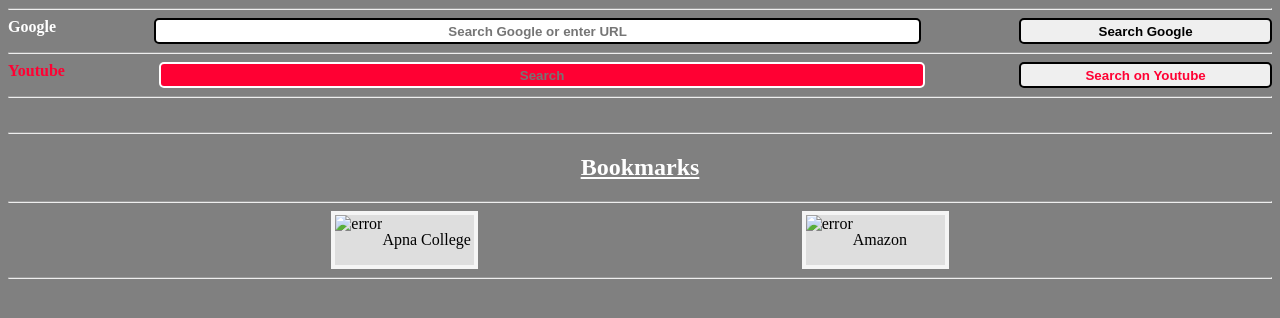
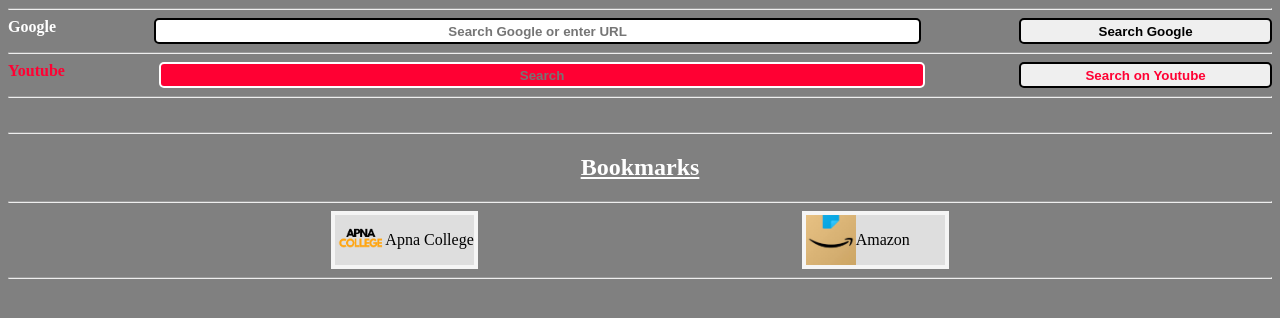
Before and after one commit to karu2411/All-Search-In-One, a plain HTML site: page index.html in a window 1280 px wide. Drawn offline with Linux system fonts and the light colour scheme.

Commit message:
Update index.html

```diff
--- a/index.html
+++ b/index.html
@@ -32,14 +32,14 @@
     <div class="bookmarks">
         <a href="https:/www.apnacollege.in/home-post-login">
             <div class="apnacollege bm">
-                <img src="images/apna college Logo.png" alt="error" id="ac-logo">
+                <img src="apna college Logo.png" alt="error" id="ac-logo">
                 <p>Apna College</p>
             </div>
         </a>
 
         <a href="https://www.amazon.in/">
             <div class="amazon bm">
-                <img src="images/amazon logo.jpg" alt="error" id="ac-logo">
+                <img src="amazon logo.jpg" alt="error" id="ac-logo">
                 <p>Amazon</p>
             </div>
         </a>
```
